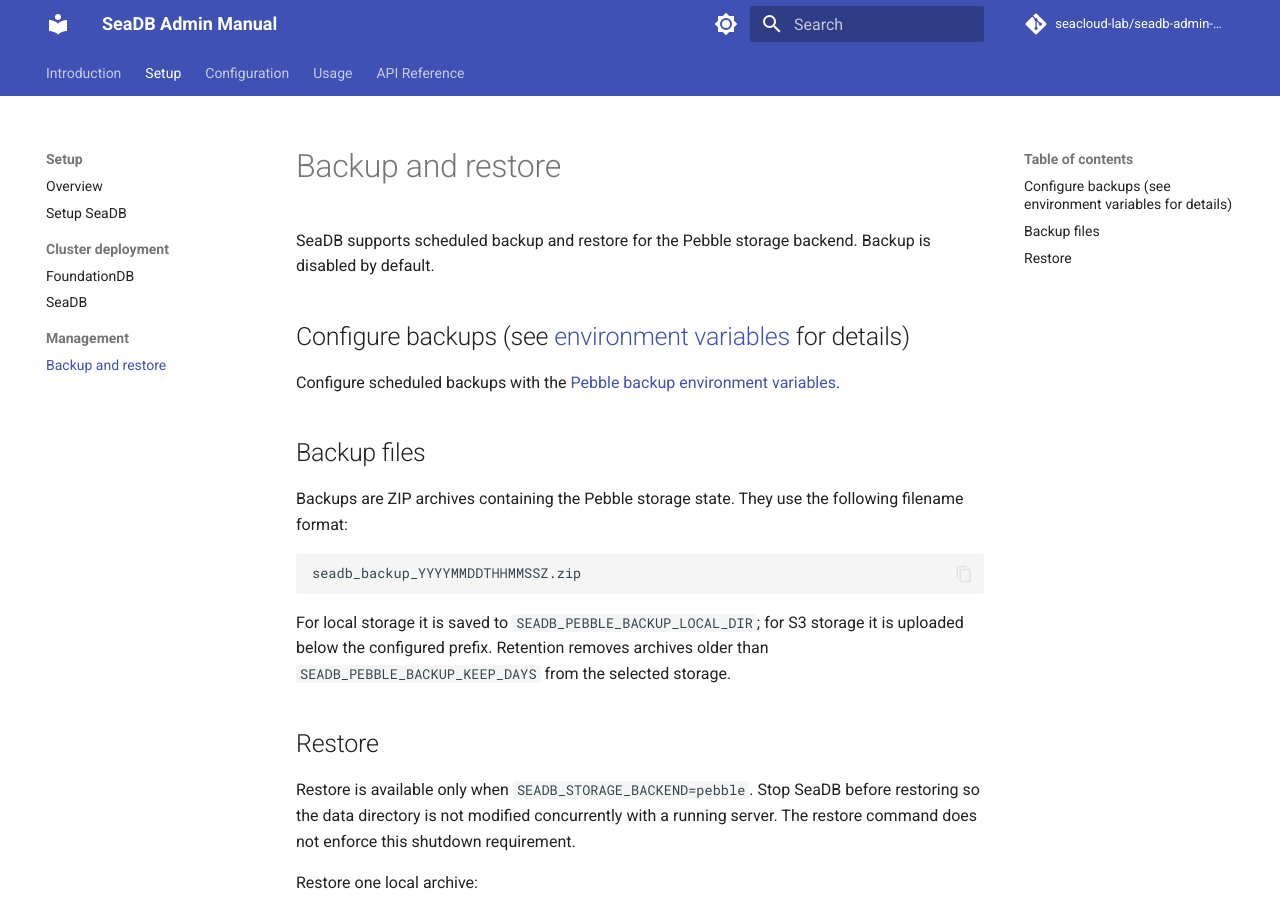
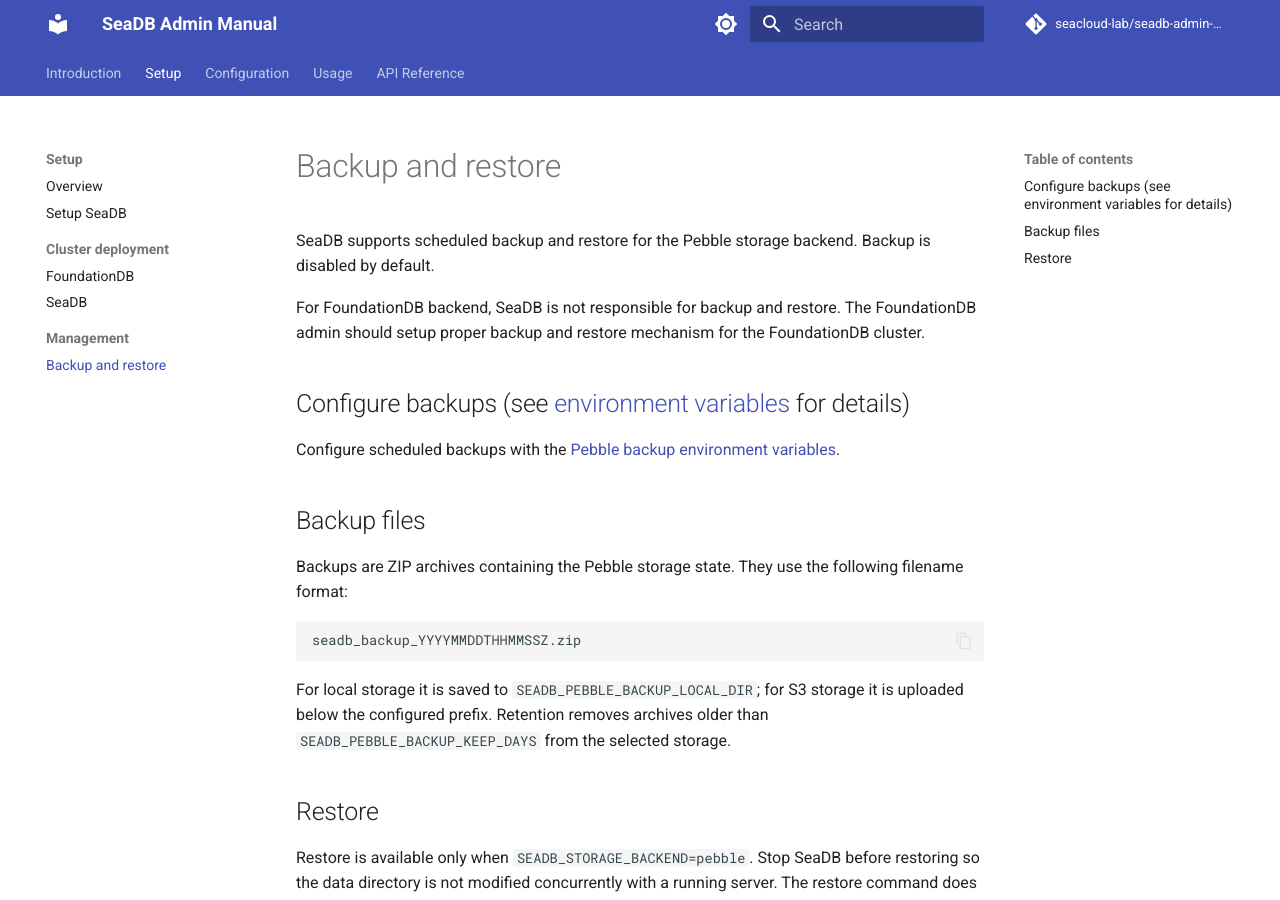
Before and after one commit to seacloud-lab/seadb-admin-docs, an MkDocs documentation site: the page built from manual/setup/backup_restore.md, in a window 1280 px wide and 900 px high. Built offline with MkDocs 1.6.1 and Material for MkDocs 9.7.7, drawn with Linux system fonts in a browser that asks for light colours; comment, search, counter and statistics services are not loaded; the version menu is left out.

Commit message:
Clarify backup responsibilities for FoundationDB
Added note about FoundationDB backup responsibilities.

```diff
--- a/manual/setup/backup_restore.md
+++ b/manual/setup/backup_restore.md
@@ -1,6 +1,8 @@
 # Backup and restore
 
 SeaDB supports scheduled backup and restore for the Pebble storage backend. Backup is disabled by default.
+
+For FoundationDB backend, SeaDB is not responsible for backup and restore. The FoundationDB admin should setup proper backup and restore mechanism for the FoundationDB cluster.
 
 ## Configure backups (see [environment variables](../configuration/environment_variables.md#pebble-backup) for details)
 
```
